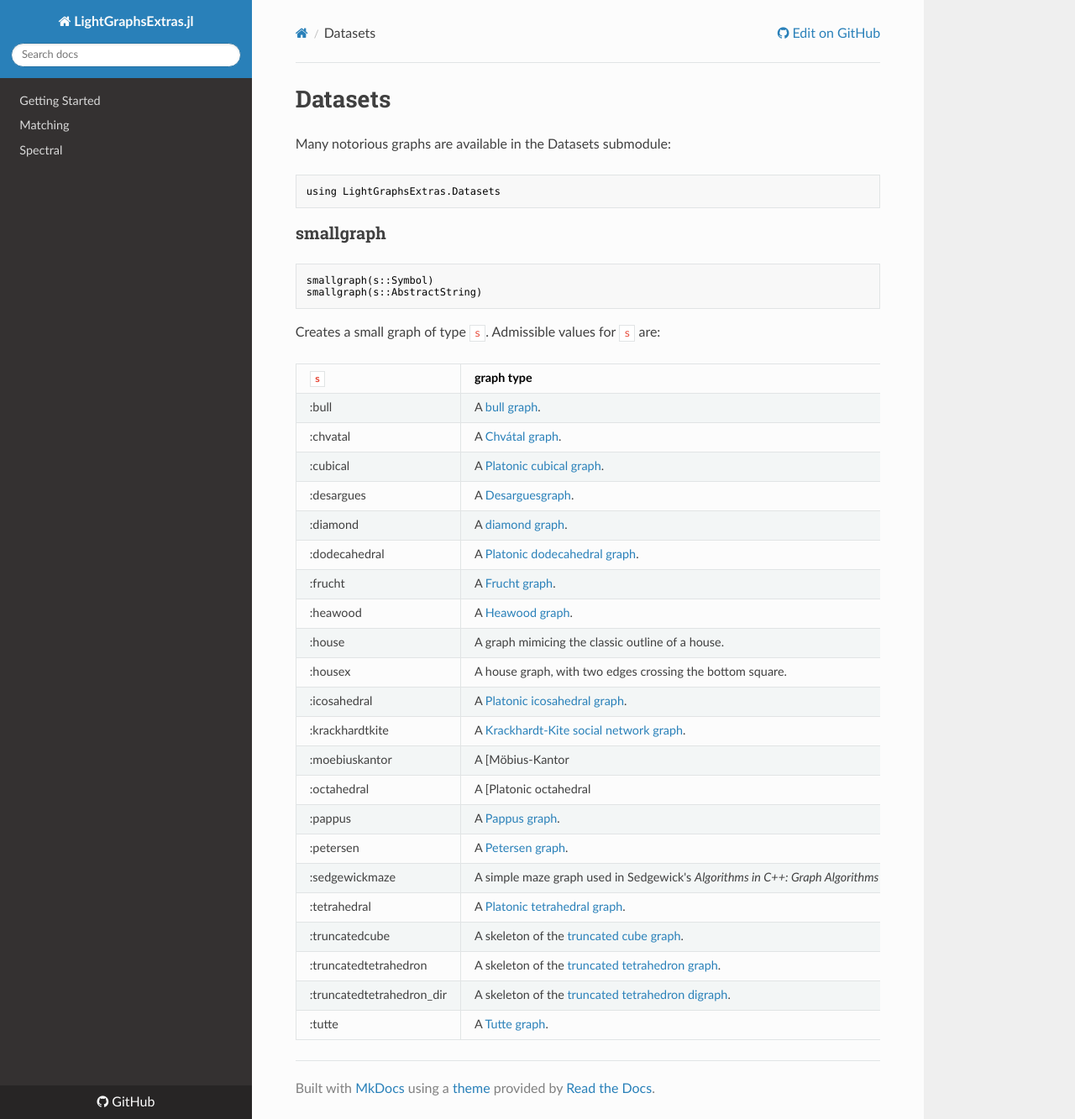
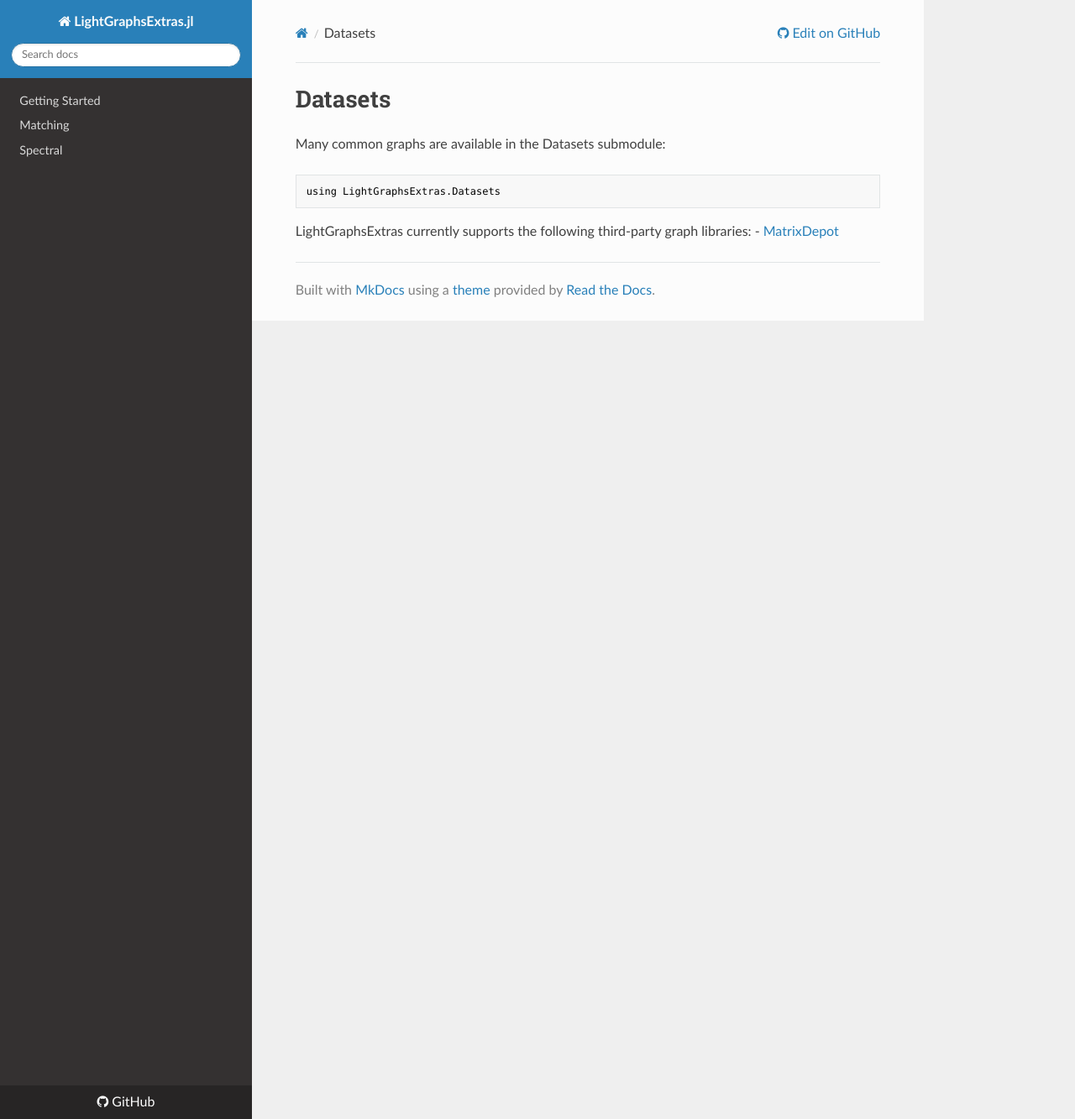
Before and after one commit to JuliaGraphs/LightGraphsExtras.jl, an MkDocs documentation site: the page built from doc/datasets.md, in a window 1280 px wide and 1333 px high. Shown: the whole window at 84% size. Built offline with MkDocs 1.6.1, drawn with Linux system fonts in a browser that asks for light colours; nearby versions of some CDN libraries; old or Windows-style settings are respelled for this version of MkDocs.

Commit message:
move smallgraphs back to LightGraphs

````diff
--- a/doc/datasets.md
+++ b/doc/datasets.md
@@ -1,38 +1,7 @@
-<!-- AUTOGENERATED. See 'doc/build.jl' for source. -->
 # Datasets
-Many notorious graphs are available in the Datasets submodule:
+Many common graphs are available in the Datasets submodule:
 ```julia
 using LightGraphsExtras.Datasets
 ```
-### smallgraph
-```julia
-smallgraph(s::Symbol)
-smallgraph(s::AbstractString)
-```
-
-Creates a small graph of type `s`. Admissible values for `s` are:
-
-| `s`                       | graph type                                                                                              |
-|:------------------------- |:------------------------------------------------------------------------------------------------------- |
-| :bull                     | A [bull graph](https://en.wikipedia.org/wiki/Bull_graph).                                               |
-| :chvatal                  | A [Chvátal graph](https://en.wikipedia.org/wiki/Chvátal_graph).                                         |
-| :cubical                  | A [Platonic cubical graph](https://en.wikipedia.org/wiki/Platonic_graph).                               |
-| :desargues                | A [Desarguesgraph](https://en.wikipedia.org/wiki/Desargues_graph).                                      |
-| :diamond                  | A [diamond graph](http://en.wikipedia.org/wiki/Diamond_graph).                                          |
-| :dodecahedral             | A [Platonic dodecahedral  graph](https://en.wikipedia.org/wiki/Platonic_graph).                         |
-| :frucht                   | A [Frucht graph](https://en.wikipedia.org/wiki/Frucht_graph).                                           |
-| :heawood                  | A [Heawood graph](https://en.wikipedia.org/wiki/Heawood_graph).                                         |
-| :house                    | A graph mimicing the classic outline of a house.                                                        |
-| :housex                   | A house graph, with two edges crossing the bottom square.                                               |
-| :icosahedral              | A [Platonic icosahedral   graph](https://en.wikipedia.org/wiki/Platonic_graph).                         |
-| :krackhardtkite           | A [Krackhardt-Kite social network  graph](http://mathworld.wolfram.com/KrackhardtKite.html).            |
-| :moebiuskantor            | A [Möbius-Kantor                                                                                        |
-| :octahedral               | A [Platonic octahedral                                                                                  |
-| :pappus                   | A [Pappus graph](http://en.wikipedia.org/wiki/Pappus_graph).                                            |
-| :petersen                 | A [Petersen graph](http://en.wikipedia.org/wiki/Petersen_graph).                                        |
-| :sedgewickmaze            | A simple maze graph used in Sedgewick's *Algorithms in C++: Graph  Algorithms (3rd ed.)*                |
-| :tetrahedral              | A [Platonic tetrahedral  graph](https://en.wikipedia.org/wiki/Platonic_graph).                          |
-| :truncatedcube            | A skeleton of the [truncated cube graph](https://en.wikipedia.org/wiki/Truncated_cube).                 |
-| :truncatedtetrahedron     | A skeleton of the [truncated tetrahedron  graph](https://en.wikipedia.org/wiki/Truncated_tetrahedron).  |
-| :truncatedtetrahedron_dir | A skeleton of the [truncated tetrahedron digraph](https://en.wikipedia.org/wiki/Truncated_tetrahedron). |
-| :tutte                    | A [Tutte graph](https://en.wikipedia.org/wiki/Tutte_graph).                                             |
+LightGraphsExtras currently supports the following third-party graph libraries:
+- [MatrixDepot](https://github.com/weijianzhang/MatrixDepot.jl)
````
Also changed, not shown: 4 other files.
